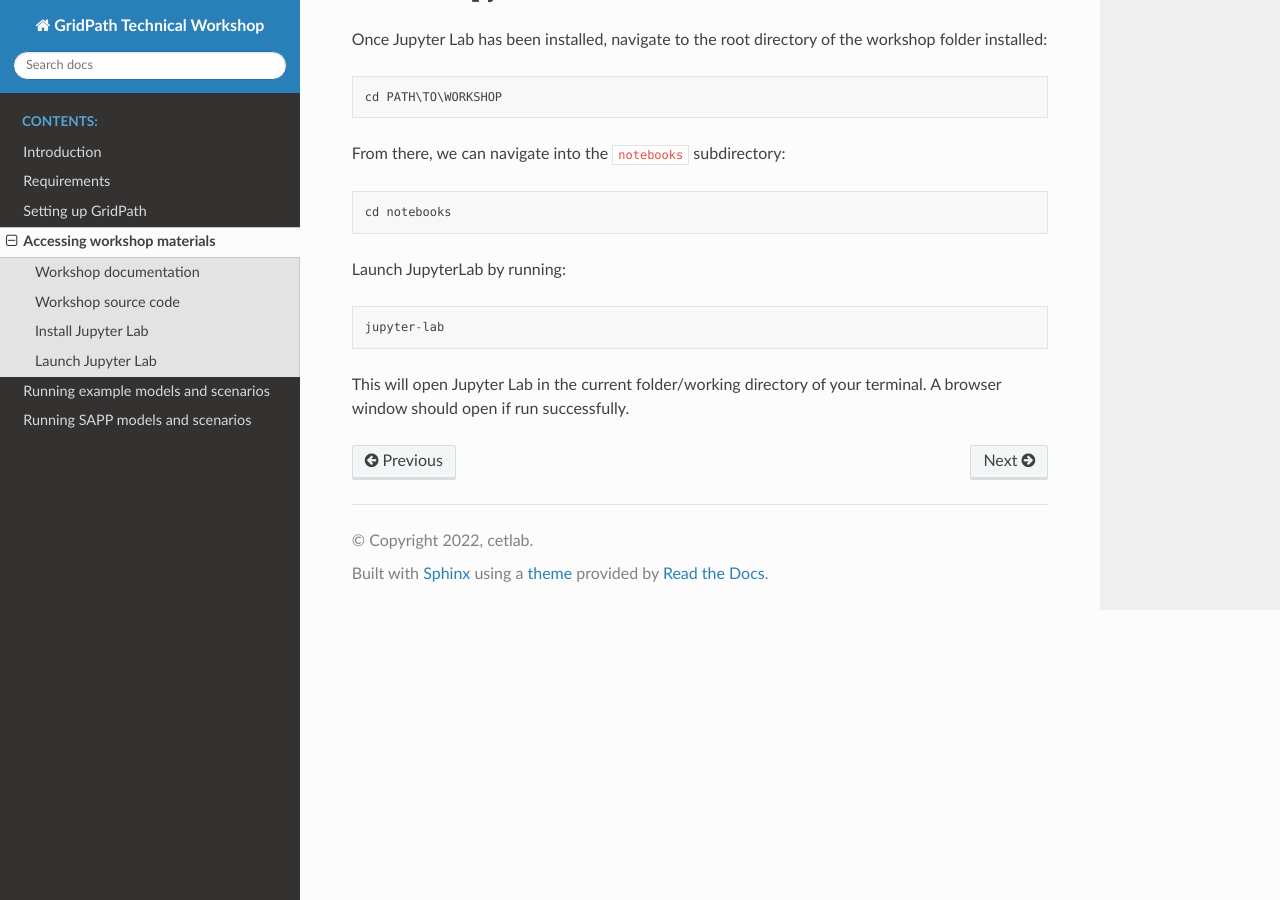
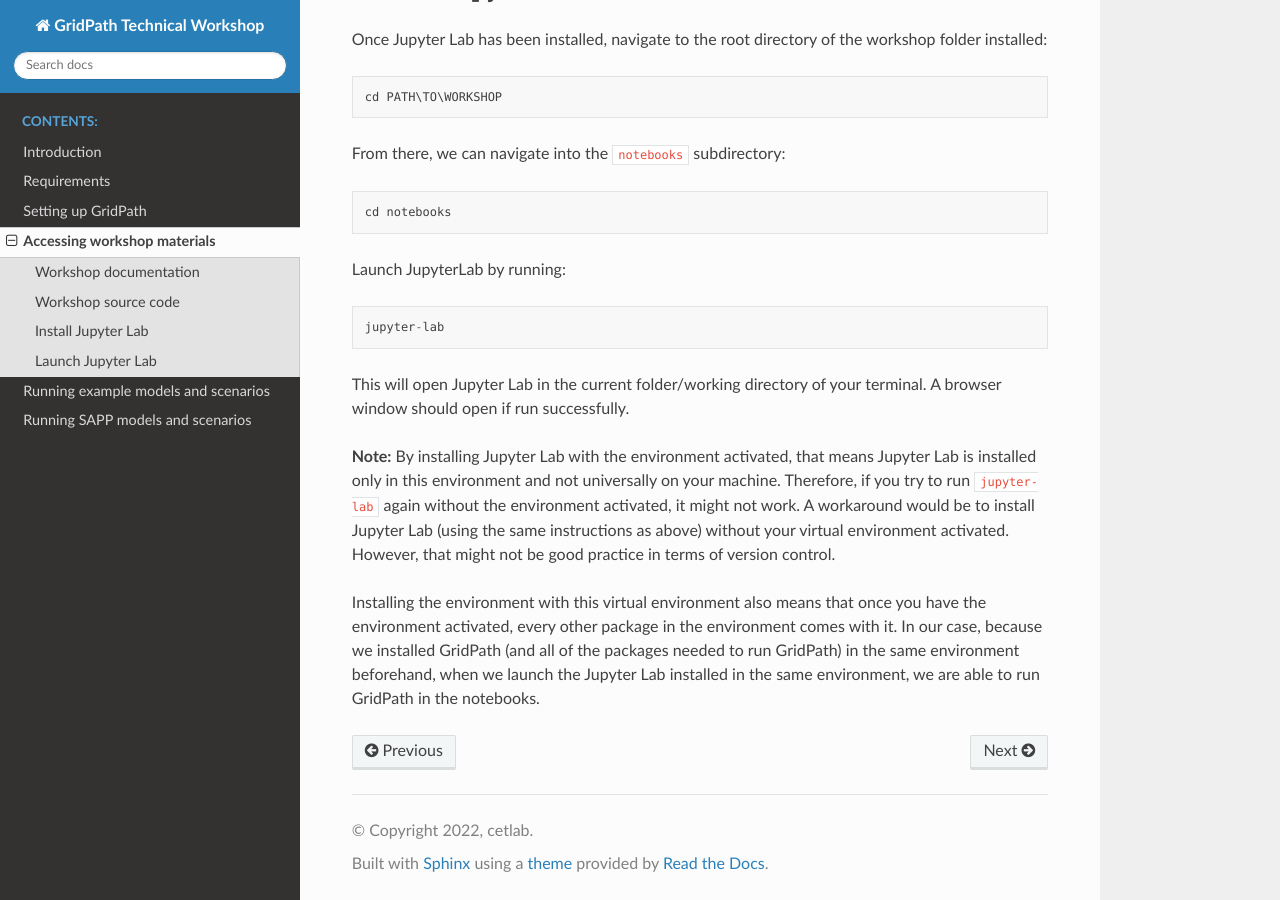
Before and after one commit to cetlab-ucsb/gridpath-technical-workshop, a Sphinx documentation site: the page built from docs/gridpath/workshop.rst, in a window 1280 px wide and 900 px high, scrolled down 930 px. Built offline with Sphinx 7.4.7 and the Read the Docs theme 2.0.0, drawn with Linux system fonts in a browser that asks for light colours.

Commit message:
add note on jupyter lab and environments

```diff
--- a/docs/gridpath/workshop.rst
+++ b/docs/gridpath/workshop.rst
@@ -56,5 +56,17 @@ Launch JupyterLab by running:
 This will open Jupyter Lab in the current folder/working directory of your terminal.
 A browser window should open if run successfully.
 
+**Note:** By installing Jupyter Lab with the environment activated,
+that means Jupyter Lab is installed only in this environment and not universally on your machine.
+Therefore, if you try to run ``jupyter-lab`` again without the environment activated, it might not work.
+A workaround would be to install Jupyter Lab (using the same instructions as above) without your virtual environment activated.
+However, that might not be good practice in terms of version control.
+
+Installing the environment with this virtual environment also means that once you have the environment activated,
+every other package in the environment comes with it.
+In our case, because we installed GridPath (and all of the packages needed to run GridPath) in the same environment beforehand,
+when we launch the Jupyter Lab installed in the same environment, we are able to run GridPath in the notebooks.
+
+
 
 .. _`conda-forge channel`: https://conda-forge.org/
```
